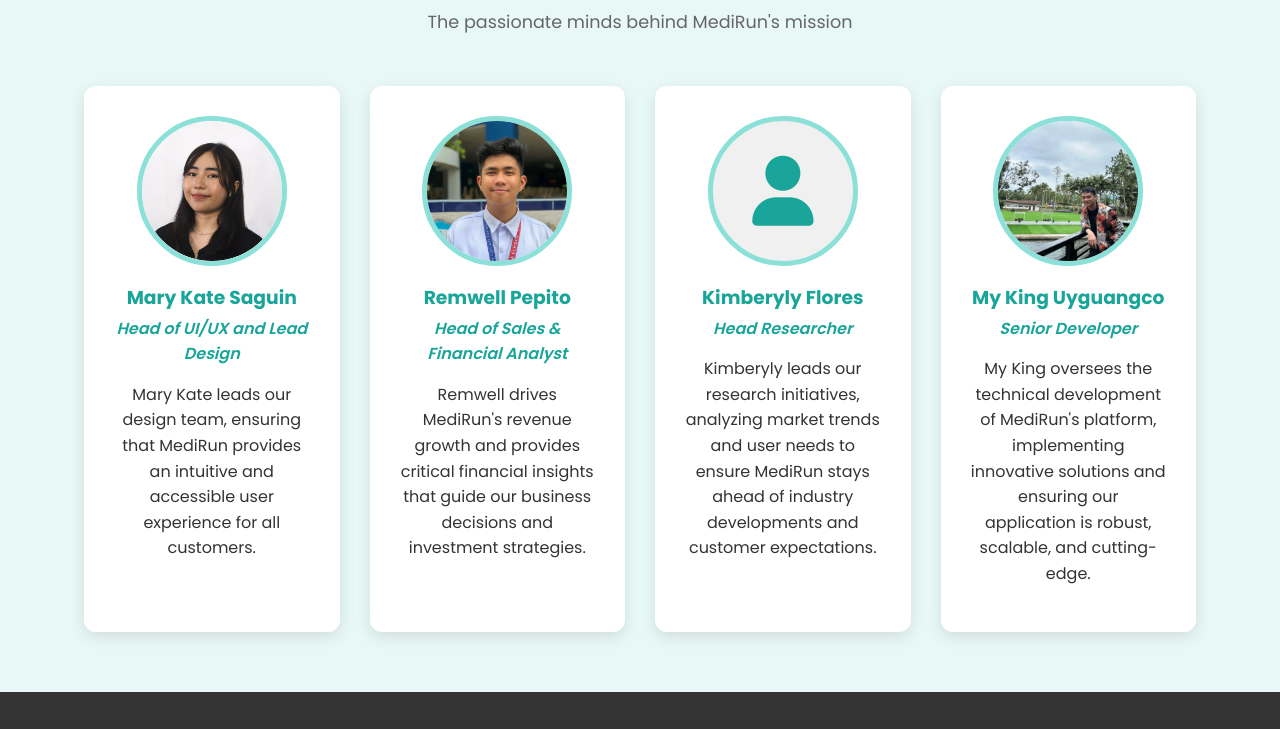
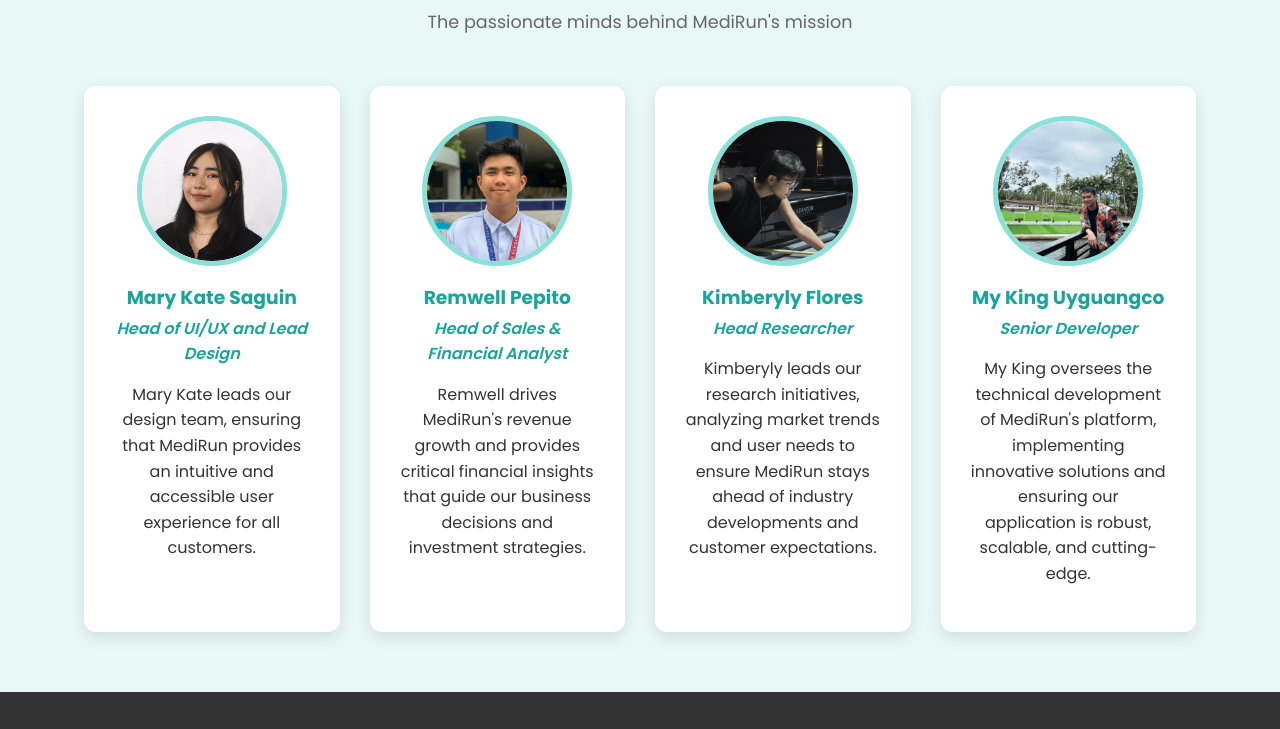
Before and after one commit to RemPepito/MediRun, a plain HTML site: page about.html in a window 1280 px wide. Shown: the part 1360-2089 px from the top of the page. Drawn offline with Linux system fonts and the light colour scheme.

Commit message:
updated photos

```diff
--- a/about.html
+++ b/about.html
@@ -206,7 +206,7 @@
                 </div>
                 <div class="team-member">
                     <div class="team-photo">
-                        <i class="fas fa-user"></i> <!-- Note: profile3.jpg not found -->
+                        <img src="images/profile3.jpg" alt="Remwell Pepito">
                     </div>
                     <h3>Kimberyly Flores</h3>
                     <div class="team-role">Head Researcher</div>
```
Also changed, not shown: images/profile3.jpg (added).
